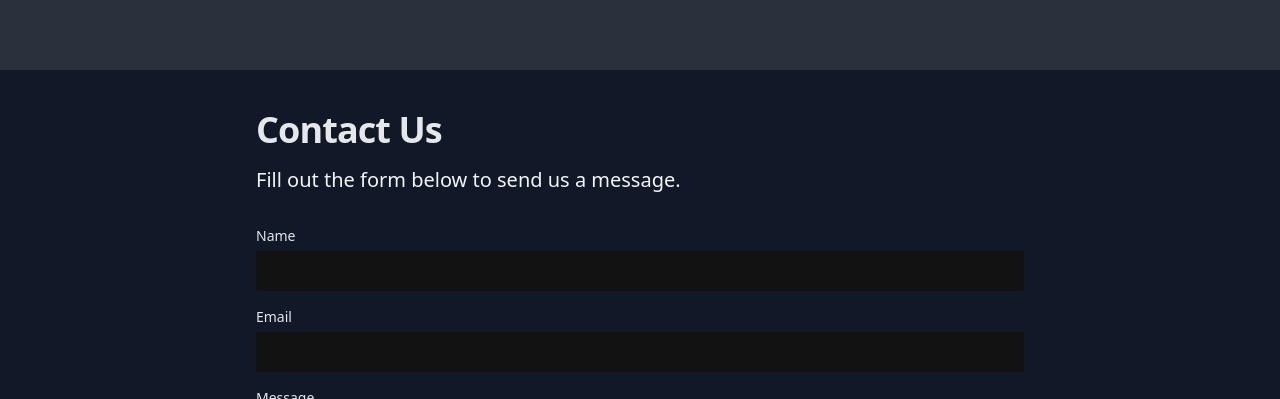
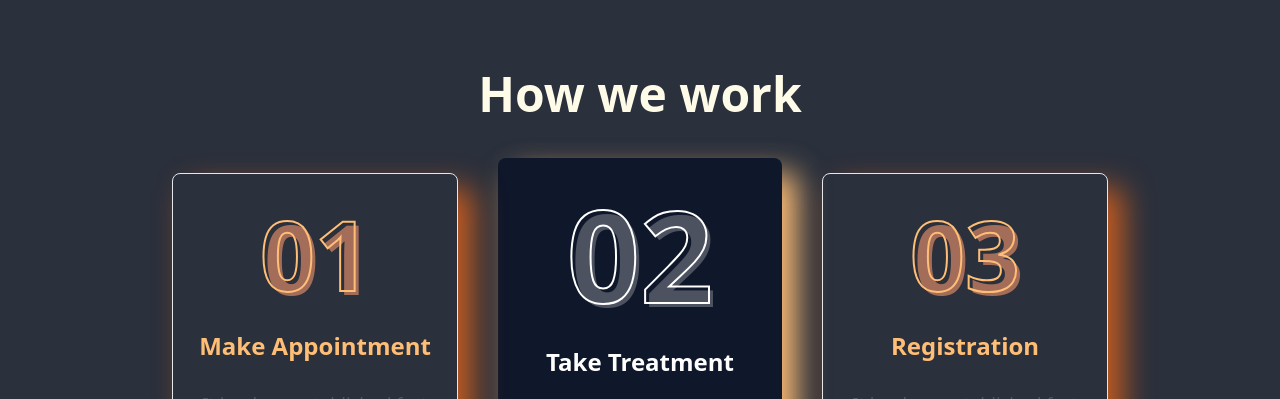
Before and after one commit to jhimi01/wings-bakers-client, a React (Vite) app: page /home in a window 1280 px wide. Shown: the part 2401-2800 px from the top of the page. Built offline with nearby package versions, Linux system fonts and the light colour scheme; no server answers; what @react-pdf/renderer would draw is missing.

Commit message:
new section added

```diff
--- /dev/null
+++ b/src/page/HomePage/Features/Features.css
@@ -0,0 +1,39 @@
+.textBorder{
+    color: transparent;
+    -webkit-text-stroke: 2px #ffbe76;
+    text-shadow: 4px 4px #e08c68ab;
+}
+
+.textBorder-middle{
+    -webkit-text-stroke: 2px #ffffff;
+    text-shadow: 4px 4px #ffffff41;
+}
+.hoverEffect {
+    position: relative;
+    overflow: hidden;
+    /* box-shadow: 15px 15px 30px 0px #f56918c5; */
+    z-index: 1;
+  }
+  .hoverEffect::after{
+    content: "";
+    height: 0;
+    width: 100%;
+    background-color: #0f172a;
+    position: absolute;
+    top: 0;
+    right: 0;
+    z-index: -1;
+    transition: all .5s;
+    transform-origin: top;
+    -moz-transform-origin: top;
+    -ms-transform-origin: top;
+    -webkit-transform-origin: top;
+    -o-transform-origin: top;
+  }
+
+  .hoverEffect:hover::after {
+    height: 100%;
+  }
+.btn{
+    border: none;
+}
--- a/src/page/HomePage/Features/Features.jsx
+++ b/src/page/HomePage/Features/Features.jsx
@@ -1,10 +1,69 @@
-import React from 'react';
+import './Features.css'
 
 const Features = () => {
     return (
-        <div>
-            {/* <h1 className="text-3xl md:text-5xl font-bold text-center mb-9 text-yellow-50">Features</h1> */}
+
+        <>
+          <h1 className="text-3xl md:text-5xl font-bold text-center mb-9 text-yellow-50">How we work</h1>
+        <div className="relative">
+      <div className="md:flex items-center justify-center gap-10 px-3 text-center md:w-3/4 w-full mx-auto md:mt-10 md:mb-20 my-10">
+        <div
+          style={{ boxShadow: "15px 15px 30px 0px #f56918c5" }}
+          className="border group rounded-lg hoverEffect hover:text-white flex items-center px-5 py-8 space-y-7 flex-col"
+        >
+          <h1 className="textBorder text-8xl font-bold group-hover:text-white">
+            01
+          </h1>
+          <h2 className="font-bold text-2xl text-[#ffbe76] group-hover:text-white">
+            Make Appointment
+          </h2>
+          <p className="text-gray-600 text-lg">
+            It is a long established fact that a reader will be distracted by
+            the readable content of.
+          </p>
+          <button className="text-xl btn rounded-md bg-[#ffbe76] text-white hover:bg-[#e08c68]">
+            Read More
+          </button>
         </div>
+
+        <div
+          style={{ boxShadow: "15px 15px 30px 0px #ffbe76" }}
+          className="bg-slate-900 rounded-lg flex items-center px-5 py-8 space-y-7 flex-col"
+        >
+          <h1 className="textBorder textBorder-middle text-9xl font-bold">
+            02
+          </h1>
+          <h2 className="font-bold text-2xl text-[#fff]">Take Treatment</h2>
+          <p className="text-gray-600 text-lg">
+            It is a long established fact that a reader will be distracted by
+            the readable content of.
+          </p>
+          <button className="text-xl btn rounded-md text-[#ffbe76] bg-white hover:bg-[#e08c6800] hover:text-[#fff]">
+            Read More
+          </button>
+        </div>
+        <div
+          style={{ boxShadow: "15px 15px 30px 0px #f56918c5" }}
+          className="border group hoverEffect rounded-lg flex items-center px-5 py-8 space-y-7 flex-col"
+        >
+          <h1 className="textBorder text-8xl font-bold group-hover:text-white">
+            03
+          </h1>
+          <h2 className="font-bold text-2xl text-[#ffbe76] group-hover:text-white">
+            Registration
+          </h2>
+          <p className="text-gray-600 text-lg">
+            It is a long established fact that a reader will be distracted by
+            the readable content of.
+          </p>
+          <button className="text-xl btn rounded-md bg-[#ffbe76] text-white hover:bg-[#e08c68]">
+            Read More
+          </button>
+        </div>
+      </div>
+    </div>
+        </>
+
     );
 };
 
```
